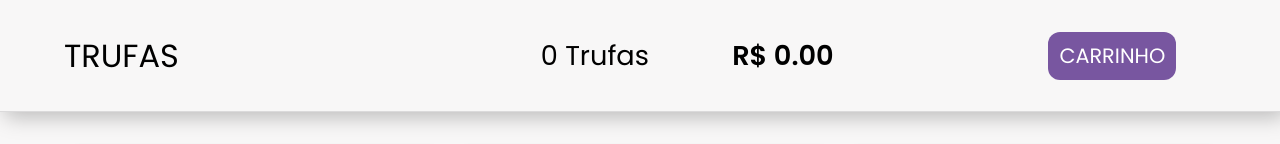
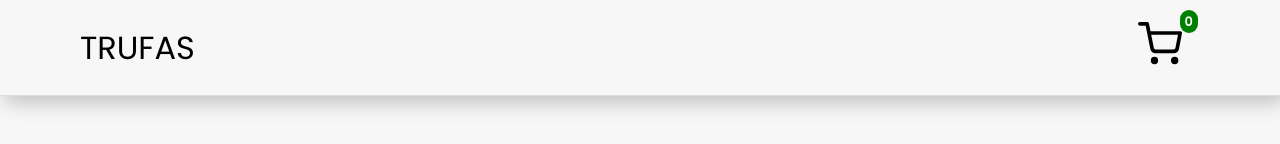
Before and after one commit to OmarBahmad/Carrinho-de-compras, a Next.js app: page / in a window 1280 px wide. Shown: the top 144 px of the page. Built offline with nearby package versions, Linux system fonts and the light colour scheme.

Commit message:
cart icon changed

```diff
--- a/pages/cartlist.js
+++ b/pages/cartlist.js
@@ -1,12 +1,13 @@
 import React from "react";
 import NavBar from "../src/NavBar";
+import Cart from "../src/Cart";
 
 // import { Container } from './styles';
 
 export default function CartList() {
   return (
     <>
-      <NavBar />
+      <Cart />
     </>
   );
 }
--- a/src/NavBar/index.js
+++ b/src/NavBar/index.js
@@ -1,14 +1,17 @@
 import { useRouter } from "next/dist/client/router";
 import React, { useContext } from "react";
+import Link from "next/link";
 import { CartContext } from "../../contexts/CartContext";
 
 import {
   Container,
   Nav,
   Logo,
+  ContainerButtons,
+  Img,
+  TotalItems,
   ContainerActions,
   ContainerTotalValue,
-  ContainerButtons,
   Total,
   Price,
   Button,
@@ -23,24 +26,28 @@ const NavBar = () => {
     <Container>
       <Nav>
         <Logo>TRUFAS</Logo>
-        <ContainerActions>
-          <ContainerTotalValue>
+        {/* <ContainerActions> */}
+        {/* <ContainerTotalValue>
             <Total>
               {cart.length} {cart.length === 1 ? "Trufa" : "Trufas"}
             </Total>
             <Price>R$ {totalPrice.toFixed(2)}</Price>
-          </ContainerTotalValue>
+          </ContainerTotalValue> */}
         <ContainerButtons>
           {/* <Button>limpar</Button> */}
-            <Button
+          {/* <Button
             onClick={() => {
               router.push("/cartlist");
             }}
           >
             CARRINHO
-            </Button>
+          </Button> */}
+          <Link href="/cartlist">
+            <Img src="/shopping-cart.svg" alt="" />
+          </Link>
+          <TotalItems>{cart.length}</TotalItems>
         </ContainerButtons>
-        </ContainerActions>
+        {/* </ContainerActions> */}
       </Nav>
     </Container>
   );
--- a/src/NavBar/style.js
+++ b/src/NavBar/style.js
@@ -3,7 +3,7 @@ import styled from "styled-components";
 export const Container = styled.header`
   display: flex;
   width: 100%;
-  height: 7rem;
+  height: 6rem;
   background: #f8f7f7;
   align-items: center;
   justify-content: center;
@@ -18,110 +18,125 @@ export const Nav = styled.div`
   display: flex;
   align-items: center;
   justify-content: space-between;
+  max-width: 80rem;
 `;
 export const Logo = styled.h2`
   font-size: 2rem;
   font-weight: normal;
+  padding-left: 1rem;
 `;
-export const ContainerActions = styled.div`
-  display: flex;
-  align-items: center;
-  justify-content: space-between;
-  width: 60%;
-  flex-wrap: nowrap;
+export const Img = styled.img`
+  padding-right: 1rem;
 `;
-export const ContainerTotalValue = styled.div`
-  display: flex;
-  flex-direction: row;
+export const ContainerButtons = styled.div`
+  display: block;
   align-items: flex-start;
   justify-content: center;
-  width: 60%;
-  padding: 0 1rem;
 `;
-export const ContainerButtons = styled.div`
-  display: flex;
-  align-items: flex-start;
-  justify-content: center;
-  width: 30%;
-  flex-wrap: wrap;
+export const TotalItems = styled.span`
+  position: relative;
+  top: -40px;
+  right: 18px;
+  background: green;
+  padding: 2px 5px;
+  border-radius: 9999px;
+  font-size: 13px;
+  font-weight: bold;
+  color: white;
 `;
-export const Total = styled.span`
-  font-size: 1.7rem;
-  font-weight: normal;
-  width: 100%;
-  @media (max-width: 940px) {
-    font-size: 1.5rem;
-  }
-  @media (max-width: 790px) {
-    font-size: 1.2rem;
-  }
-  @media (max-width: 670px) {
-    font-size: 0.9rem;
-  }
-  @media (max-width: 415px) {
-    font-size: 0.7rem;
-  }
-  @media (max-width: 355px) {
-    font-size: 0.7rem;
-  }
-`;
-export const Price = styled.span`
-  font-size: 1.7rem;
-  font-weight: normal;
-  font-weight: bold;
-  width: 100%;
+// export const ContainerActions = styled.div`
+//   display: flex;
+//   align-items: center;
+//   justify-content: space-between;
+//   width: 60%;
+//   flex-wrap: nowrap;
+// `;
+// export const ContainerTotalValue = styled.div`
+//   display: flex;
+//   flex-direction: row;
+//   align-items: flex-start;
+//   justify-content: center;
+//   width: 60%;
+//   padding: 0 1rem;
+// `;
 
-  @media (max-width: 940px) {
-    font-size: 1.5rem;
-  }
-  @media (max-width: 790px) {
-    font-size: 1.2rem;
-  }
-  @media (max-width: 670px) {
-    font-size: 0.9rem;
-  }
-  @media (max-width: 580px) {
-    font-size: 0.7rem;
-  }
-  @media (max-width: 355px) {
-    font-size: 0.7rem;
-  }
-`;
-export const Button = styled.span`
-  padding: 0 2rem;
-  margin: 0.2rem;
-  border: none;
-  height: 3rem;
-  display: flex;
-  align-items: center;
-  justify-content: center;
-  background: #7856a0;
-  border-radius: 0.75rem;
-  font: inherit;
-  font-size: 1.3rem;
-  width: 100%;
-  transition: 0.3s;
-  color: white;
-  cursor: pointer;
-  max-width: 8rem;
-  outline: none;
-  :hover {
-    background: #7856a020;
-    color: #7856a0;
-  }
-  @media (max-width: 940px) {
-    font-size: 1.3rem;
-  }
-  @media (max-width: 790px) {
-    font-size: 1.2rem;
-  }
-  @media (max-width: 670px) {
-    font-size: 0.9rem;
-  }
-  @media (max-width: 580px) {
-    font-size: 0.7rem;
-  }
-  @media (max-width: 355px) {
-    font-size: 0.7rem;
-  }
-`;
+// export const Total = styled.span`
+//   font-size: 1.7rem;
+//   font-weight: normal;
+//   width: 100%;
+//   @media (max-width: 940px) {
+//     font-size: 1.5rem;
+//   }
+//   @media (max-width: 790px) {
+//     font-size: 1.2rem;
+//   }
+//   @media (max-width: 670px) {
+//     font-size: 0.9rem;
+//   }
+//   @media (max-width: 415px) {
+//     font-size: 0.7rem;
+//   }
+//   @media (max-width: 355px) {
+//     font-size: 0.7rem;
+//   }
+// `;
+// export const Price = styled.span`
+//   font-size: 1.7rem;
+//   font-weight: normal;
+//   font-weight: bold;
+//   width: 100%;
+
+//   @media (max-width: 940px) {
+//     font-size: 1.5rem;
+//   }
+//   @media (max-width: 790px) {
+//     font-size: 1.2rem;
+//   }
+//   @media (max-width: 670px) {
+//     font-size: 0.9rem;
+//   }
+//   @media (max-width: 580px) {
+//     font-size: 0.7rem;
+//   }
+//   @media (max-width: 355px) {
+//     font-size: 0.7rem;
+//   }
+// `;
+// export const Button = styled.span`
+//   padding: 0 2rem;
+//   margin: 0.2rem;
+//   border: none;
+//   height: 3rem;
+//   display: flex;
+//   align-items: center;
+//   justify-content: center;
+//   background: #7856a0;
+//   border-radius: 0.75rem;
+//   font: inherit;
+//   font-size: 1.3rem;
+//   width: 100%;
+//   transition: 0.3s;
+//   color: white;
+//   cursor: pointer;
+//   max-width: 8rem;
+//   outline: none;
+//   :hover {
+//     background: #7856a020;
+//     color: #7856a0;
+//   }
+//   @media (max-width: 940px) {
+//     font-size: 1.3rem;
+//   }
+//   @media (max-width: 790px) {
+//     font-size: 1.2rem;
+//   }
+//   @media (max-width: 670px) {
+//     font-size: 0.9rem;
+//   }
+//   @media (max-width: 580px) {
+//     font-size: 0.7rem;
+//   }
+//   @media (max-width: 355px) {
+//     font-size: 0.7rem;
+//   }
+// `;
```
Also changed, not shown: public/shopping-cart.svg (added). Lines whose indentation alone changed are shown as unchanged.
